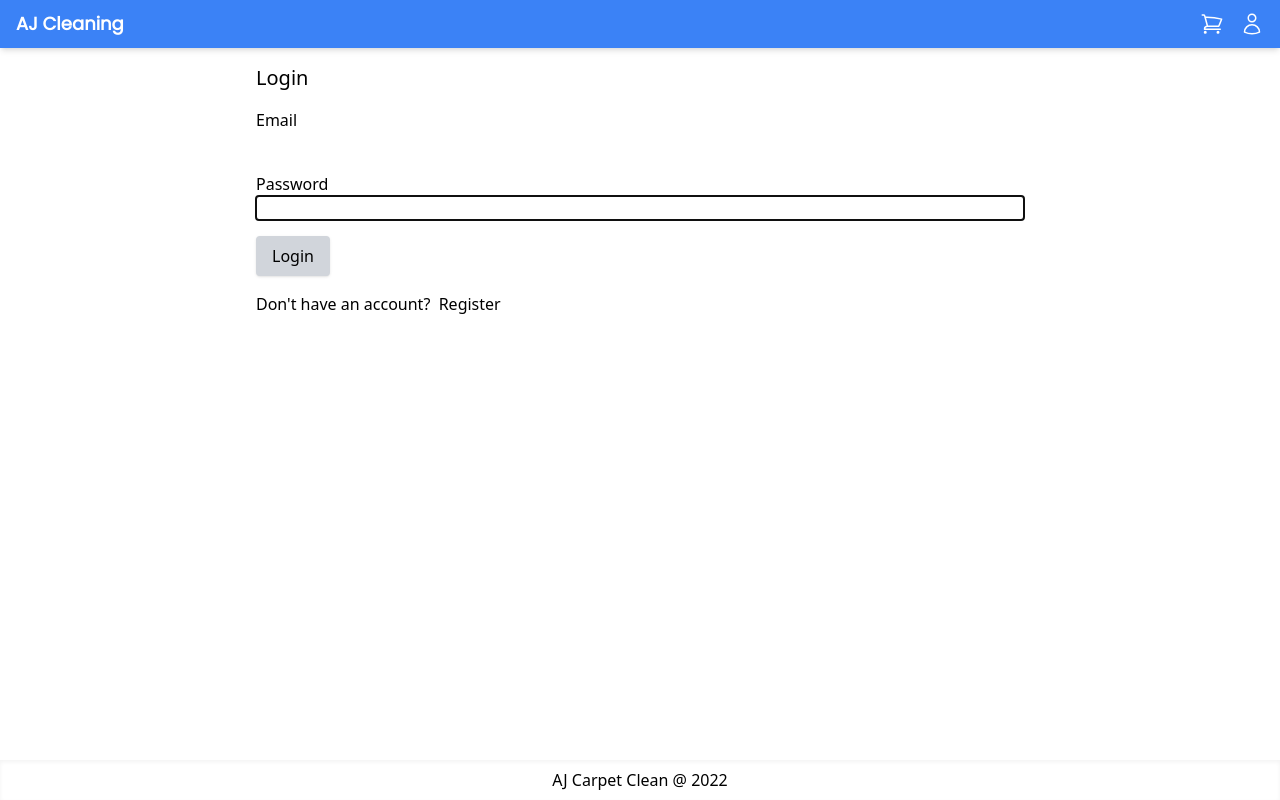
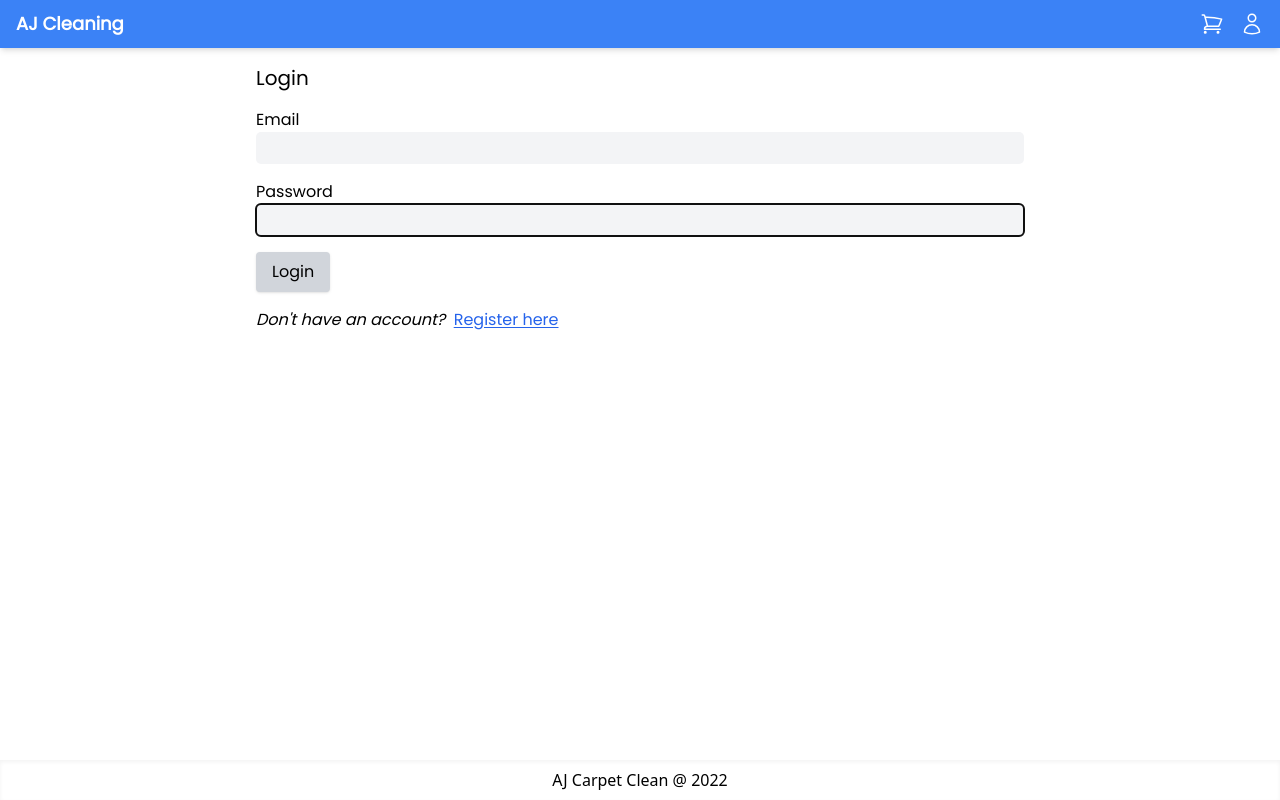
Before and after one commit to joshnev/tailwind-next-Aj-Clean, a Next.js app: page /login in a window 1280 px wide. Built offline with nearby package versions, Linux system fonts and the light colour scheme; no server answers.

Commit message:
login form tweak

```diff
--- a/pages/login.js
+++ b/pages/login.js
@@ -41,7 +41,8 @@ export default function LoginScreen() {
   return (
     <Layout title="Login">
       <form
-        className="mx-auto max-w-screen-md"
+        noValidate
+        className="mx-auto max-w-screen-md font-primary"
         onSubmit={handleSubmit(submitHandler)}
       >
         <h1 className="mb-4 text-xl">Login</h1>
@@ -56,7 +57,7 @@ export default function LoginScreen() {
                 message: 'Please enter valid email',
               },
             })}
-            className="w-full"
+            className="w-full p-1 bg-gray-100 rounded-[5px]"
             id="email"
             autoFocus
           ></input>
@@ -72,7 +73,7 @@ export default function LoginScreen() {
               required: 'Please enter password',
               minLength: { value: 6, message: 'password is more than 5 chars' },
             })}
-            className="w-full"
+            className="w-full p-1 bg-gray-100 rounded-[5px]"
             id="password"
             autoFocus
           ></input>
@@ -83,9 +84,13 @@ export default function LoginScreen() {
         <div className="mb-4 ">
           <button className="primary-button">Login</button>
         </div>
-        <div className="mb-4 ">
-          Don&apos;t have an account? &nbsp;
-          <Link href={`/register?redirect=${redirect || '/'}`}>Register</Link>
+        <div className="mb-4">
+          <span className="italic">Don&apos;t have an account? &nbsp;</span>
+          <Link href={`/register?redirect=${redirect || '/'}`}>
+            <span className="underline underline-offset-2 text-blue-600">
+              Register here
+            </span>
+          </Link>
         </div>
       </form>
     </Layout>
```
Also changed, not shown: 1 other file (tests, documents, lock files or other folders).
